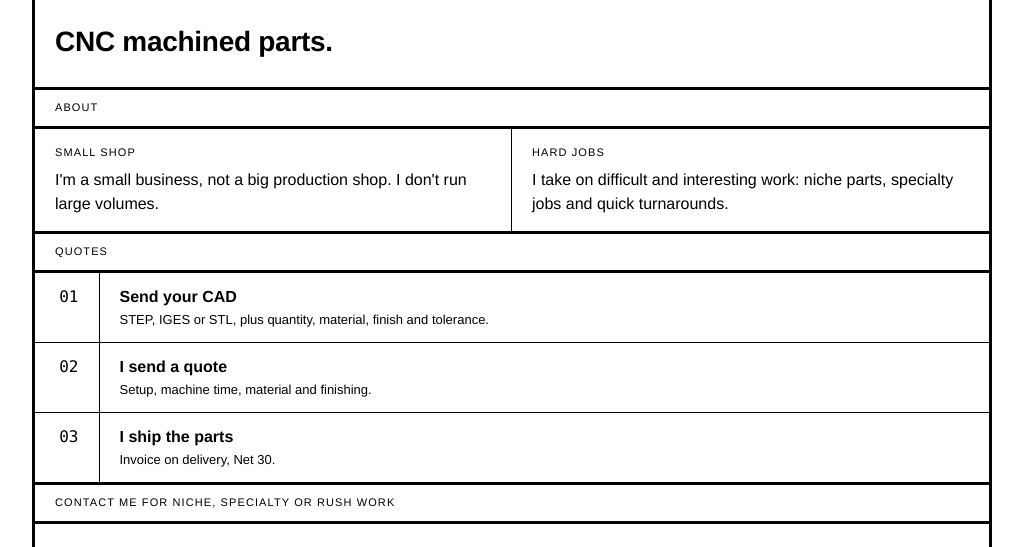
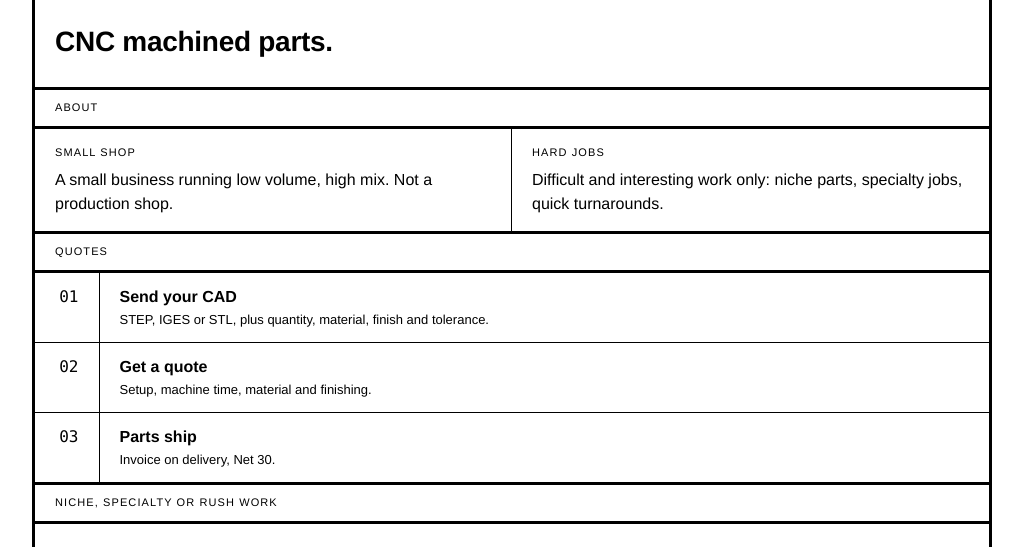
Before and after one commit to frankoooooooo/work-hard-tool-company, a plain HTML site: page index.html in a window 1280 px wide. Shown: the part 166-713 px from the top of the page, without its empty margins (128-1151 px from the left). Drawn offline with Linux system fonts and the light colour scheme.

Commit message:
Copy without first person

```diff
--- a/index.html
+++ b/index.html
@@ -56,8 +56,8 @@ footer{padding:10px 20px;font-size:11px;text-transform:uppercase;letter-spacing:
   <section id="about">
     <h2>About</h2>
     <div class="grid two">
-      <div><span class="lbl">Small shop</span>I'm a small business, not a big production shop. I don't run large volumes.</div>
-      <div><span class="lbl">Hard jobs</span>I take on difficult and interesting work: niche parts, specialty jobs and quick turnarounds.</div>
+      <div><span class="lbl">Small shop</span>A small business running low volume, high mix. Not a production shop.</div>
+      <div><span class="lbl">Hard jobs</span>Difficult and interesting work only: niche parts, specialty jobs, quick turnarounds.</div>
     </div>
   </section>
 
@@ -65,13 +65,13 @@ footer{padding:10px 20px;font-size:11px;text-transform:uppercase;letter-spacing:
     <h2>Quotes</h2>
     <table>
       <tr><td class="n mono">01</td><td><b>Send your CAD</b><small>STEP, IGES or STL, plus quantity, material, finish and tolerance.</small></td></tr>
-      <tr><td class="n mono">02</td><td><b>I send a quote</b><small>Setup, machine time, material and finishing.</small></td></tr>
-      <tr><td class="n mono">03</td><td><b>I ship the parts</b><small>Invoice on delivery, Net 30.</small></td></tr>
+      <tr><td class="n mono">02</td><td><b>Get a quote</b><small>Setup, machine time, material and finishing.</small></td></tr>
+      <tr><td class="n mono">03</td><td><b>Parts ship</b><small>Invoice on delivery, Net 30.</small></td></tr>
     </table>
   </section>
 
   <section id="contact">
-    <h2>Contact me for niche, specialty or rush work</h2>
+    <h2>Niche, specialty or rush work</h2>
     <!-- TODO: put the real address here, in both places -->
     <a class="cta" href="mailto:hello@example.com">hello@example.com</a>
   </section>
```
